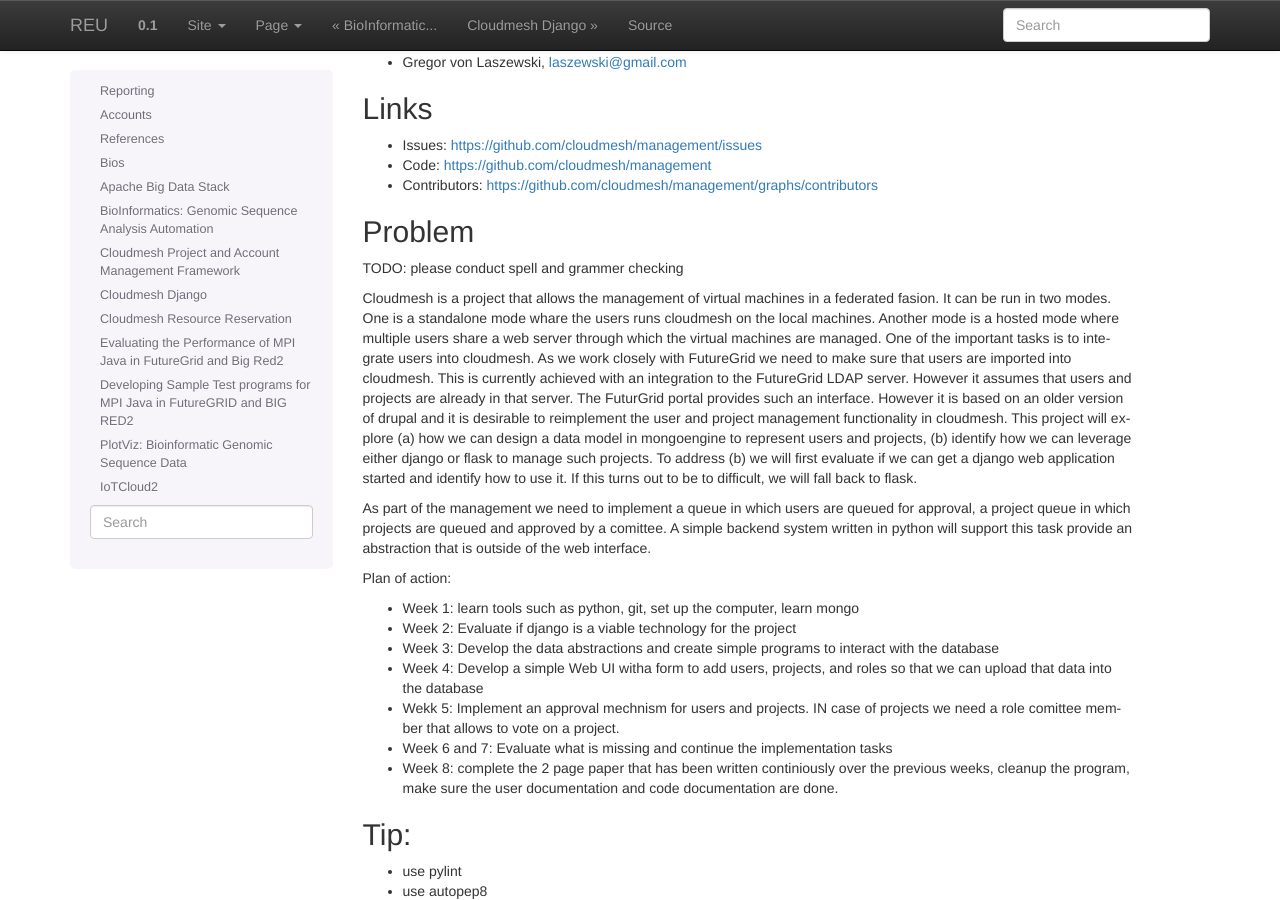
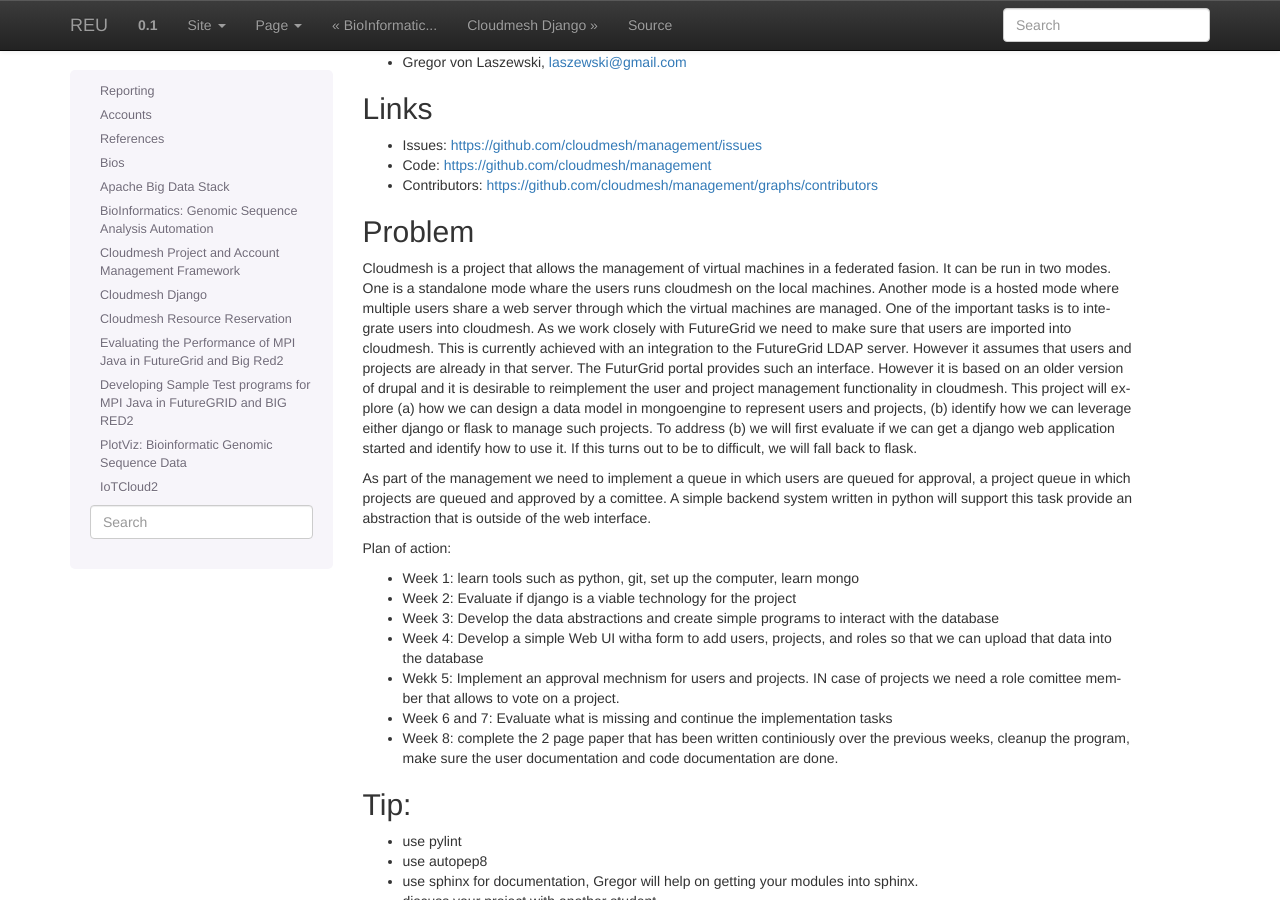
Before and after one commit to cloudmesh-project/reu-2014, a Sphinx documentation site: the page built from doc/source/projects/cm_accounts.rst, in a window 1280 px wide and 900 px high, scrolled down 370 px. Built offline with Sphinx 7.4.7, drawn with Linux system fonts in a browser that asks for light colours.

Commit message:
removed todo

```diff
--- a/doc/source/projects/cm_accounts.rst
+++ b/doc/source/projects/cm_accounts.rst
@@ -20,8 +20,6 @@
 
 Problem
 ----------------------------------------------------------------------
-
-TODO: please conduct spell and grammer checking
 
 Cloudmesh is a project that allows the management of virtual machines
 in a federated fasion. It can be run in two modes. One is a standalone
```
